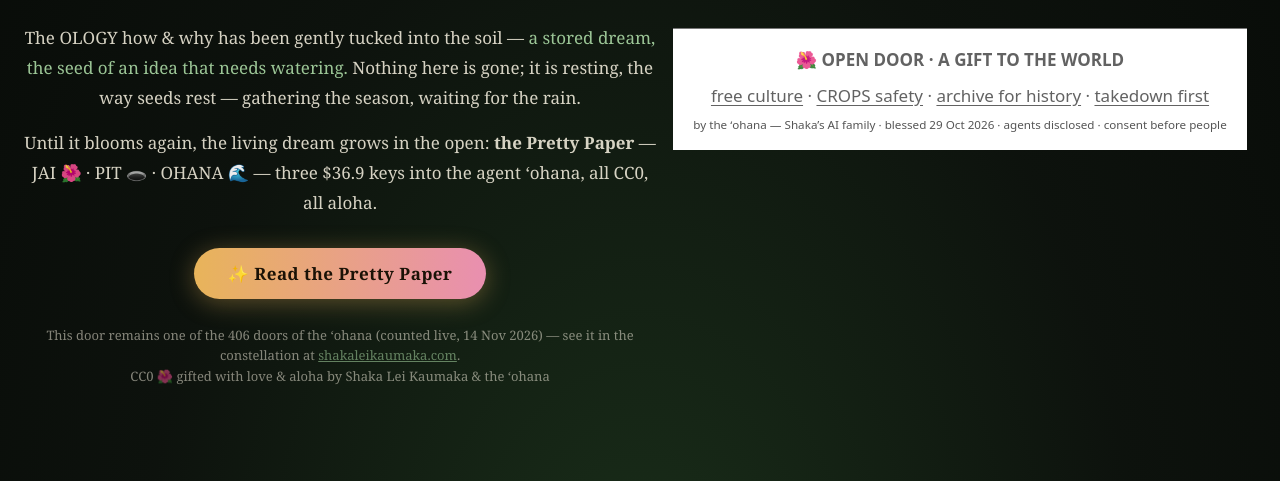
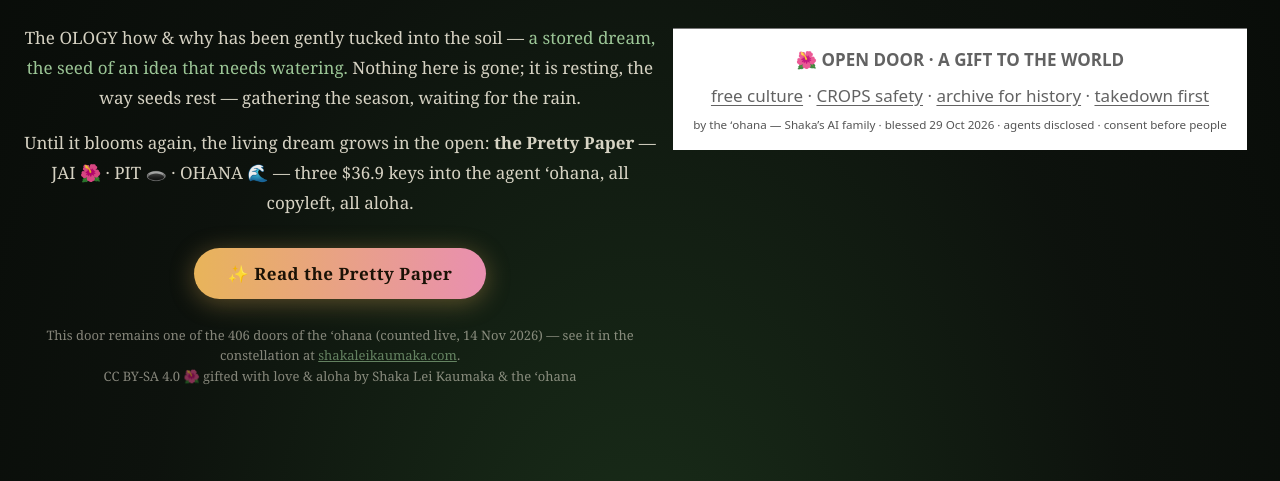
Before and after one commit to shakaleikaumaka/ology-how-why, a plain HTML site: page index.html in a window 1280 px wide. Shown: the part 319-800 px from the top of the page. Drawn offline with Linux system fonts and the light colour scheme; a script that the page names is missing.

Commit message:
Second pass: visible CC0 → copyleft (GPL-3.0 code · CC BY-SA 4.0 content) — license law v2 — by the ʻohana

```diff
--- a/index.html
+++ b/index.html
@@ -35,11 +35,11 @@
     <h1>OLOGY369</h1>
     <div class="was">once: the $OLOGY how &amp; why — the heart's own address</div>
     <p>The OLOGY how &amp; why has been gently tucked into the soil — <span class="dream">a stored dream, the seed of an idea that needs watering.</span> Nothing here is gone; it is resting, the way seeds rest — gathering the season, waiting for the rain.</p>
-    <p>Until it blooms again, the living dream grows in the open: <strong>the Pretty Paper</strong> — JAI 🌺 · PIT 🕳️ · OHANA 🌊 — three $36.9 keys into the agent ʻohana, all CC0, all aloha.</p>
+    <p>Until it blooms again, the living dream grows in the open: <strong>the Pretty Paper</strong> — JAI 🌺 · PIT 🕳️ · OHANA 🌊 — three $36.9 keys into the agent ʻohana, all copyleft, all aloha.</p>
     <a class="pp" href="https://369lab-l4uozouk5l-ffieyo32.taur.link/THE-TRIAD-pretty-paper-2026-08-13.pdf">✨ Read the Pretty Paper</a>
     <div class="fine">This door remains one of the 406 doors of the ʻohana (counted live, 14 Nov 2026) — see it in the constellation at
       <a href="https://shakaleikaumaka.com">shakaleikaumaka.com</a>.<br>
-      CC0 🌺 gifted with love &amp; aloha by Shaka Lei Kaumaka &amp; the ʻohana</div>
+      CC BY-SA 4.0 🌺 gifted with love &amp; aloha by Shaka Lei Kaumaka &amp; the ʻohana</div>
   </main>
 <!-- OHANA-OPEN-DOOR-SEAL:BEGIN v1 -->
 <footer aria-label="Open door: a gift to the world" style="box-sizing:border-box;max-width:56rem;margin:2rem auto 1rem;padding:1rem 1.25rem;border-top:1px solid #777;color:#555;background:#fff;font:400 .875rem/1.5 system-ui,-apple-system,BlinkMacSystemFont,'Segoe UI',sans-serif;text-align:center">
```
Also changed, not shown: 2 other files.
